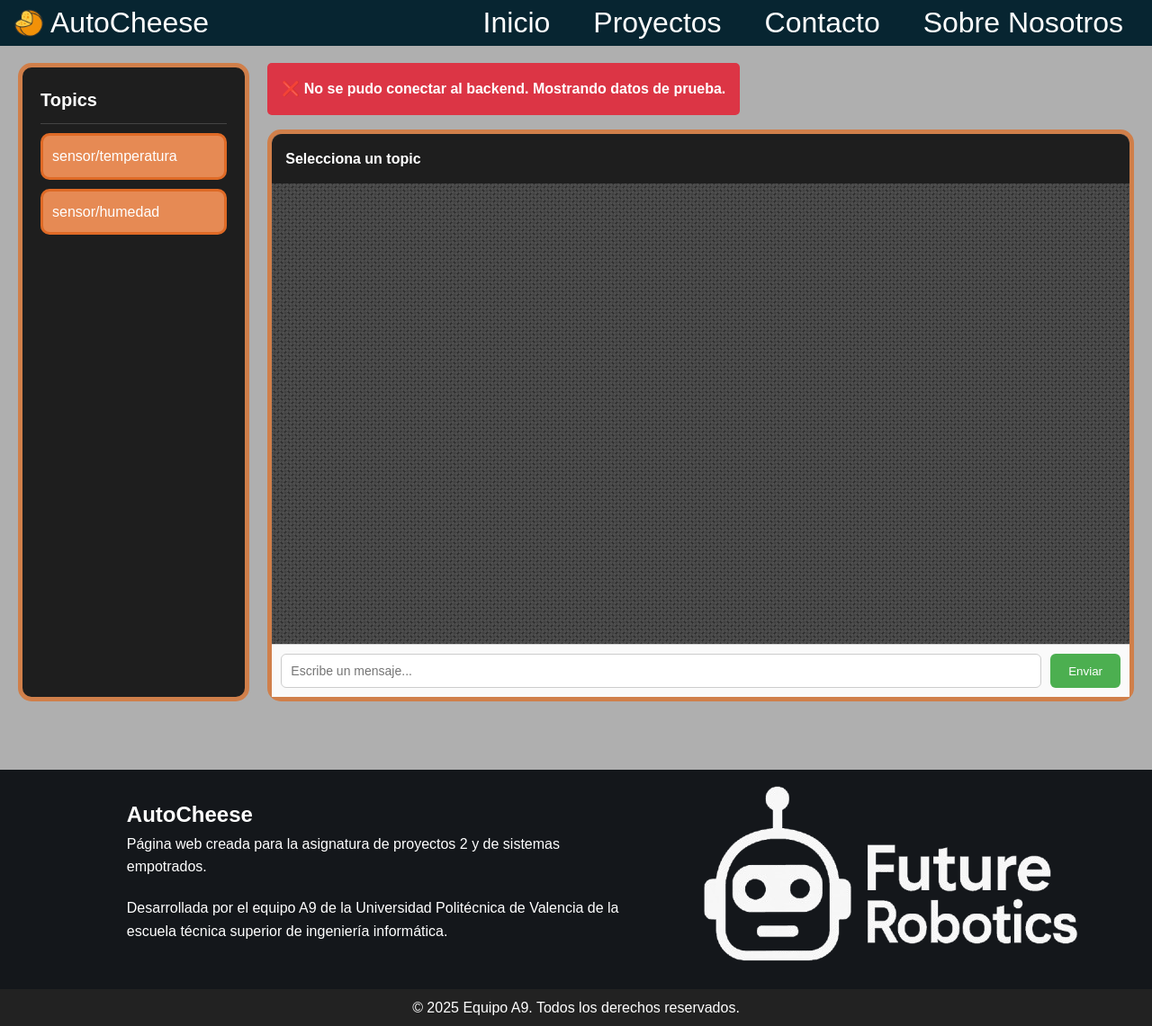
After one commit to VicenteBurdeus/SCADAtest, a PHP site: page /MQTT.php in a window 1280 px wide. The commit adds this page. Shown: the whole page at 90% size. Run offline with PHP 8.4, Linux system fonts and the light colour scheme; some libraries are stand-ins or nearby versions.

Commit message:
frontend mensajes a medias

```diff
--- /dev/null
+++ b/src/MQTT.php
@@ -0,0 +1,34 @@
+<!DOCTYPE html>
+<html lang="es">
+<head>
+    <meta charset="UTF-8">
+    <meta name="viewport" content="width=device-width, initial-scale=1.0">
+    <title>Visualizador MQTT</title>
+    <link rel="icon" type="image/ico" href="Images/Icono.ico">
+    <link rel="stylesheet" href="styles.css">
+    <script src="https://cdn.socket.io/4.7.2/socket.io.min.js"></script>
+    <script defer src="Scripts/MQTT.js"></script>
+</head>
+
+<body>
+    <?php include "comons/Cabezera.php";?>
+    <div id="app">
+        <div class="sidebar">
+            <h2>Topics</h2>
+            <div id="topics"></div>
+        </div>
+        <div class="statusAndChat">
+            <div class="status" id="status">Conectando al servidor...</div>
+            <div class="chat">
+                <div id="chat-header" class="chat-header">Selecciona un topic</div>
+                <div id="messages" class="messages"></div>
+                <div class="message-form">
+                    <input type="text" id="messageInput" placeholder="Escribe un mensaje..." />
+                    <button id="sendBtn">Enviar</button>
+                </div>
+            </div>
+        </div>
+    </div>
+    <?php include "comons/Pie.php";?>
+</body>
+</html>
--- /dev/null
+++ b/src/Scripts/MQTT.js
@@ -0,0 +1,122 @@
+const socket = io("http://localhost:3000", { timeout: 2000 });
+
+const statusDiv = document.getElementById("status");
+const topicsDiv = document.getElementById("topics");
+const messagesDiv = document.getElementById("messages");
+const chatHeader = document.getElementById("chat-header");
+const messageInput = document.getElementById("messageInput");
+const sendBtn = document.getElementById("sendBtn");
+
+let selectedTopic = null;
+let fallbackMode = false;
+
+const fallbackData = {
+    "sensor/temperatura": [
+        { timestamp: "2025-05-12 14:00", payload: "22.4", sender: "server" },
+        { timestamp: "2025-05-12 14:05", payload: "22.6", sender: "server" }
+    ],
+    "sensor/humedad": [
+        { timestamp: "2025-05-12 14:00", payload: "58%", sender: "server" },
+        { timestamp: "2025-05-12 14:05", payload: "60%", sender: "server" }
+    ]
+};
+
+function loadTopics(topics) {
+    topicsDiv.innerHTML = "";
+    topics.forEach(topic => {
+        const el = document.createElement("div");
+        el.className = "topic";
+        el.textContent = topic;
+        el.onclick = () => {
+            selectedTopic = topic;
+            chatHeader.textContent = `Topic: ${topic}`;
+            loadMessages(fallbackMode ? fallbackData[topic] : []);
+            if (!fallbackMode) socket.emit("getMessages", topic);
+        };
+        topicsDiv.appendChild(el);
+    });
+}
+
+function loadMessages(msgs) {
+    messagesDiv.innerHTML = "";
+    if (!msgs || msgs.length === 0) {
+        messagesDiv.innerHTML = "<em>No hay mensajes.</em>";
+        return;
+    }
+    msgs.forEach(m => {
+        const msgDiv = document.createElement("div");
+        msgDiv.className = `message ${m.sender === "me" ? "sent" : "received"}`;
+        msgDiv.innerHTML = `<div class="message topic-label">${selectedTopic}</div>${m.payload}`;
+        messagesDiv.appendChild(msgDiv);
+    });
+    messagesDiv.scrollTop = messagesDiv.scrollHeight;
+}
+
+sendBtn.onclick = () => {
+    const text = messageInput.value.trim();
+    if (!text || !selectedTopic) return;
+    const newMsg = {
+        timestamp: new Date().toISOString(),
+        payload: text,
+        sender: "me"
+    };
+
+    // Mostrarlo localmente
+    if (fallbackMode) {
+        fallbackData[selectedTopic].push(newMsg);
+        loadMessages(fallbackData[selectedTopic]);
+    } else {
+        socket.emit("sendMessage", { topic: selectedTopic, payload: text });
+        addMessageToChat(newMsg);
+    }
+
+    messageInput.value = "";
+};
+
+function addMessageToChat(msg) {
+    const msgDiv = document.createElement("div");
+    msgDiv.className = `message ${msg.sender === "me" ? "sent" : "received"}`;
+    msgDiv.innerHTML = `<div class="message topic-label">${selectedTopic}</div>${msg.payload}`;
+    messagesDiv.appendChild(msgDiv);
+    messagesDiv.scrollTop = messagesDiv.scrollHeight;
+}
+
+
+function setStatus(text, type) {
+    statusDiv.textContent = text;
+    statusDiv.classList.remove("success", "error", "warning");
+
+    if (type === "success") {
+        statusDiv.classList.add("success");
+    } else if (type === "error") {
+        statusDiv.classList.add("error");
+    } else if (type === "warning") {
+        statusDiv.classList.add("warning");
+    }
+}
+
+socket.on("connect", () => {
+    fallbackMode = false;
+    setStatus("✅ Conectado al backend", "success");
+    socket.emit("getTopics");
+});
+
+socket.on("disconnect", () => {
+    setStatus("⚠️ Desconectado del backend. Usando datos de prueba.", "warning");
+    fallbackMode = true;
+    loadTopics(Object.keys(fallbackData));
+});
+
+socket.on("connect_error", () => {
+    setStatus("❌ No se pudo conectar al backend. Mostrando datos de prueba.", "error");
+    fallbackMode = true;
+    loadTopics(Object.keys(fallbackData));
+});
+
+socket.on("topics", (topics) => loadTopics(topics));
+socket.on("messages", (msgs) => loadMessages(msgs));
+socket.on("message", (msg) => {
+    if (msg.topic === selectedTopic) {
+        addMessageToChat({ ...msg, sender: "server" });
+    }
+});
--- a/src/comons/Cabezera.php
+++ b/src/comons/Cabezera.php
@@ -16,7 +16,7 @@
                     <a href="#">Proyectos</a>
                     <ul class="dropdown-content">
                         <li><a href="nt.php">Nodo temperatura</a></li>
-                        <li><a href="#proyecto2">Proyecto 2</a></li>
+                        <li><a href="MQTT.php">Visualizador MQTT</a></li>
                         <li><a href="#proyecto3">Proyecto 4</a></li>
                     </ul>
                 </li>
--- a/src/styles.css
+++ b/src/styles.css
@@ -766,3 +766,190 @@ hr {
     padding: 0.5rem 0;
     text-align: center;
 }
+
+
+/* =======================================================================================
+==========================================================================================
+======================== MQTT.PHP ========================================================
+==========================================================================================
+==========================================================================================
+==========================================================================================*/
+
+/* ======================== MQTT ======================== */
+#app {
+    margin-top: 50px;
+    display: flex;
+    height: calc(95vh - 50px); /* Ajusta la altura para que no cubra el header */
+    margin-bottom: 0px;
+}
+
+.sidebar {
+    margin: 20px;
+    border: #d07f4a solid 5px;
+    border-radius: 15px;
+    width: 25%;
+    height: 100%;
+    background-color: #1E1E1E;
+    color: var(--blanco);
+    padding: 20px;
+    overflow-y: auto;
+}
+
+.sidebar h2 {
+    margin-top: 0;
+    font-size: 20px;
+    border-bottom: 1px solid #444;
+    padding-bottom: 10px;
+}
+
+.topic {
+    margin-top: 10px;
+    margin-left: 0px;
+    margin-right: 0px;
+    background-color: #e68a54;
+    border: #df6a26 solid 3px;
+    border-radius: 10px;
+    padding: 10px;
+    transition: transform 0.2s ease;
+}
+
+.topic:hover {
+    transform: scale(1.03);
+    cursor: pointer;
+}
+
+.statusAndChat {
+    display: flex;
+    flex-direction: column; /* ✅ Ahora sí estarán uno encima del otro */
+    width: 100%;
+    height: 100%;
+    margin-top: 20px;
+    margin-bottom: 20px;
+}
+
+
+.chat {
+    flex: 1; /* ✅ Para ocupar el espacio restante debajo del status */
+    display: flex;
+    flex-direction: column;
+    background-color: #2b2b2b;
+    background-image: url(Images/ChatBackground.png);
+    background-repeat: repeat; /* se repite automáticamente */
+    background-size: auto; /* o puedes usar 'contain' o 'cover' según prefieras */
+    margin-right: 20px;
+    border: #d07f4a solid 5px;
+    border-radius: 15px;
+}
+
+.chat-header {
+    padding: 15px;
+    font-weight: bold;
+    background-color: #1E1E1E;
+    color: var(--blanco);
+    border-radius: 12px 12px 0 0;
+}
+
+
+.messages {
+    flex: 1;
+    padding: 20px;
+    overflow-y: auto;
+    display: flex;
+    flex-direction: column;
+    gap: 10px;
+}
+
+.message {
+    max-width: 80%;
+    padding: 10px 15px;
+    border-radius: 10px;
+    position: relative;
+    font-size: 14px;
+    display: flex;
+    flex-direction: column;
+}
+
+.message .topic-label {
+    font-weight: bold;
+    font-size: 12px;
+    margin-bottom: 4px;
+    color: #666;
+    border-bottom: 2px solid #ccc; /* Usar el mismo color que el borde de los mensajes */
+    padding-bottom: 4px; /* Espacio entre el texto y la línea */
+}
+
+.message .message-content {
+    margin-top: 8px; /* Espacio entre la línea divisoria y el contenido */
+}
+
+.message.received {
+    align-self: flex-start;
+    background-color: #e0e0e0;
+    border: #ccc solid 4px; /* Borde gris claro */
+}
+
+.message.sent {
+    align-self: flex-end;
+    background-color: #d1f5d3;
+    border: #a3d8a0 solid 4px; /* Borde verde claro */
+}
+
+.message.received .topic-label {
+    border-bottom: 2px solid #ccc; /* Línea divisoria gris claro */
+}
+
+.message.sent .topic-label {
+    border-bottom: 2px solid #a3d8a0; /* Línea divisoria verde claro */
+}
+
+
+.message-form {
+    display: flex;
+    border-top: 1px solid #ccc;
+    padding: 10px;
+    background-color: #fafafa;
+}
+
+.message-form input {
+    flex: 1;
+    padding: 10px;
+    font-size: 14px;
+    border: 1px solid #ccc;
+    border-radius: 6px;
+    margin-right: 10px;
+}
+
+.message-form button {
+    padding: 10px 20px;
+    background-color: #4caf50;
+    color: white;
+    border: none;
+    border-radius: 6px;
+    cursor: pointer;
+}
+
+.message-form button:hover {
+    background-color: #45a049;
+}
+
+.status {
+    padding: 1em;
+    font-weight: bold;
+    border-radius: 5px;
+    color: white;
+    width: fit-content;
+    margin-bottom: 1em;
+}
+
+.status.success {
+    background-color: #28a745; /* verde */
+}
+
+.status.error {
+    background-color: #dc3545; /* rojo */
+}
+
+.status.warning {
+    background-color: #ffc107; /* naranja */
+    color: black; /* mejor contraste con fondo naranja */
+}
```
Also changed, not shown: src/Images/ChatBackground.png (added).
